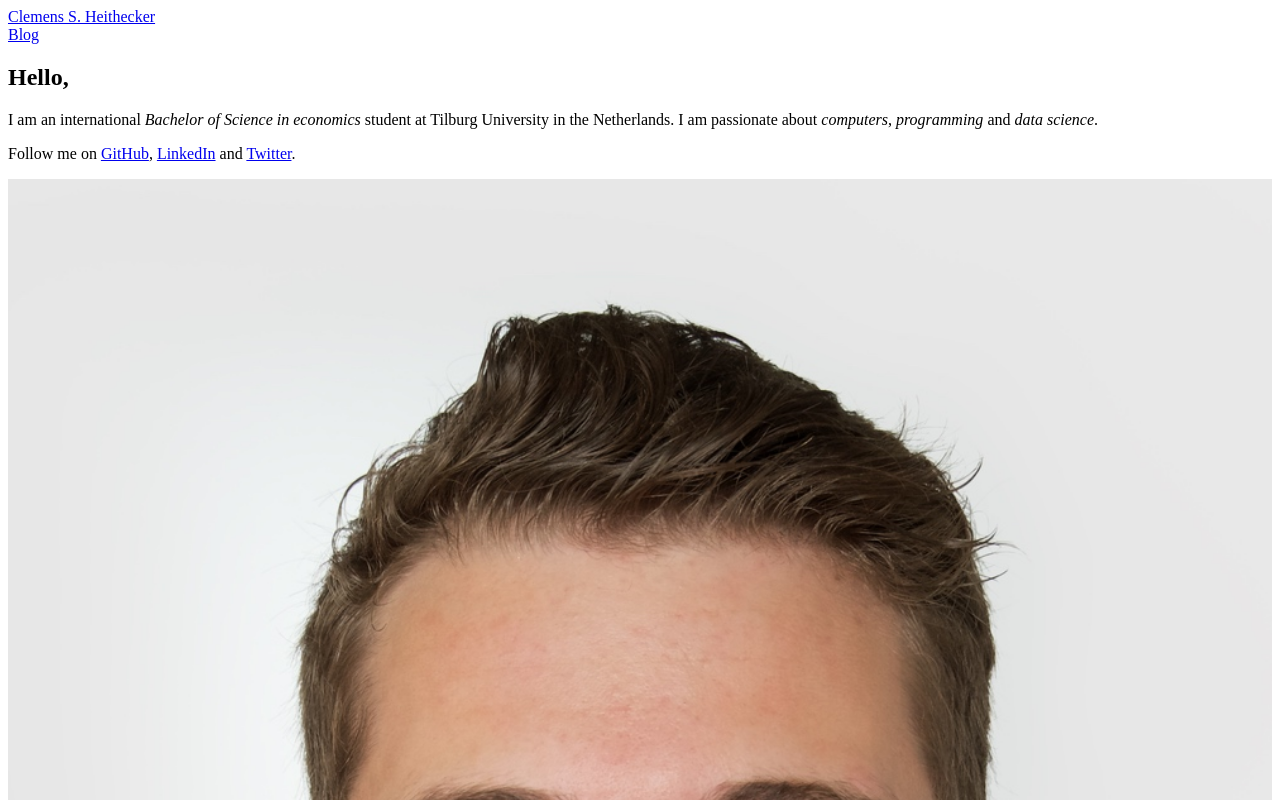
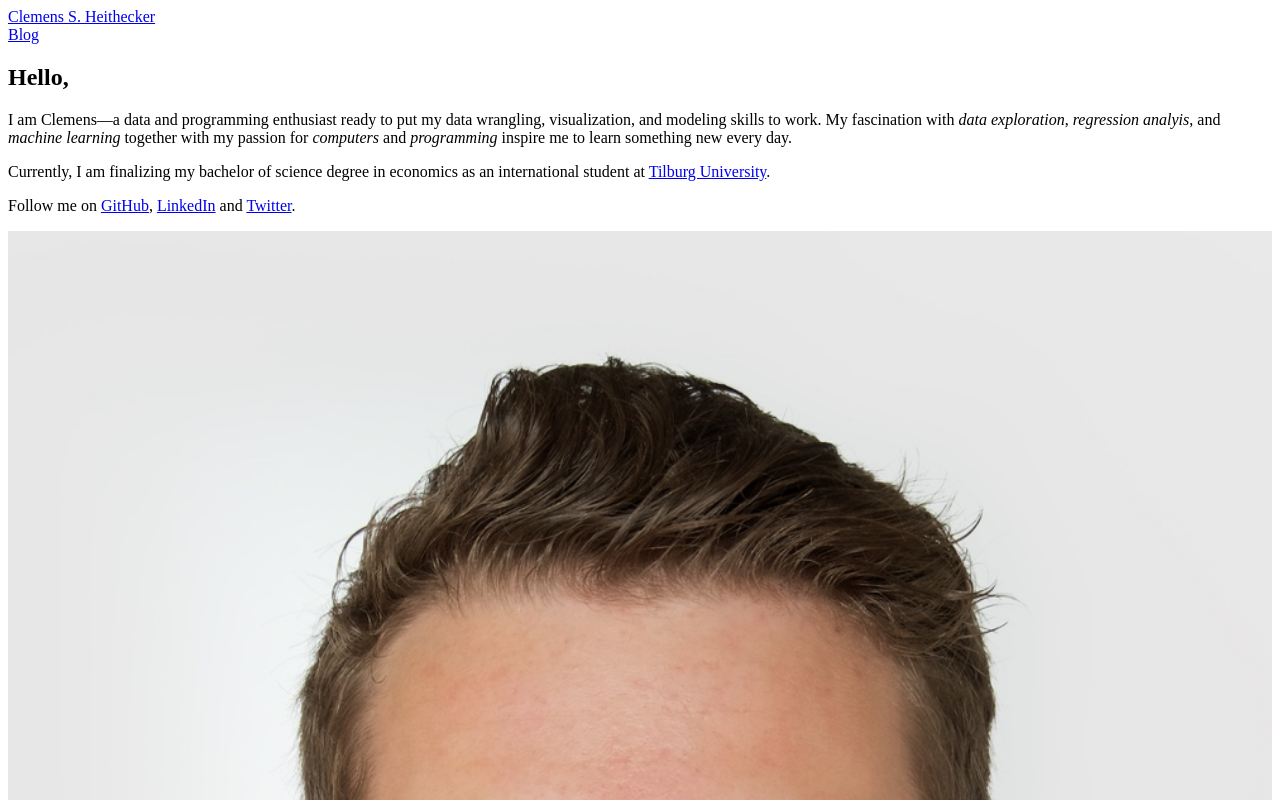
Before and after one commit to clemensheithecker/personal-site, a Next.js app: page / in a window 1280 px wide. Shown: the top 800 px of the page. Built offline with nearby package versions, Linux system fonts and the light colour scheme.

Commit message:
Update content of home page

```diff
--- a/pages/index.js
+++ b/pages/index.js
@@ -16,10 +16,26 @@ export default function Home() {
             <div>
               <h2 className="mb-4 font-serif text-2xl font-bold">Hello,</h2>
               <p className="mb-2">
-                I am an international <em>Bachelor of Science in economics</em>{" "}
-                student at Tilburg University in the Netherlands. I am
-                passionate about <em>computers</em>, <em>programming</em> and{" "}
-                <em>data science</em>.
+                I am Clemens&mdash;a data and programming enthusiast ready to
+                put my data wrangling, visualization, and modeling skills to
+                work. My fascination with <em>data exploration</em>,{" "}
+                <em>regression analyis</em>, and <em>machine learning</em>{" "}
+                together with my passion for <em>computers</em> and{" "}
+                <em>programming</em> inspire me to learn something new every
+                day.
+              </p>
+              <p className="mb-2">
+                Currently, I am finalizing my bachelor of science degree in
+                economics as an international student at{" "}
+                <a
+                  href="https://www.tilburguniversity.edu/education/bachelors-programs/economics"
+                  target="_blank"
+                  rel="noopener noreferrer"
+                  className="hover:border-b-2"
+                >
+                  Tilburg University
+                </a>
+                .
               </p>
               <p className="mb-10">
                 Follow me on{" "}
```
